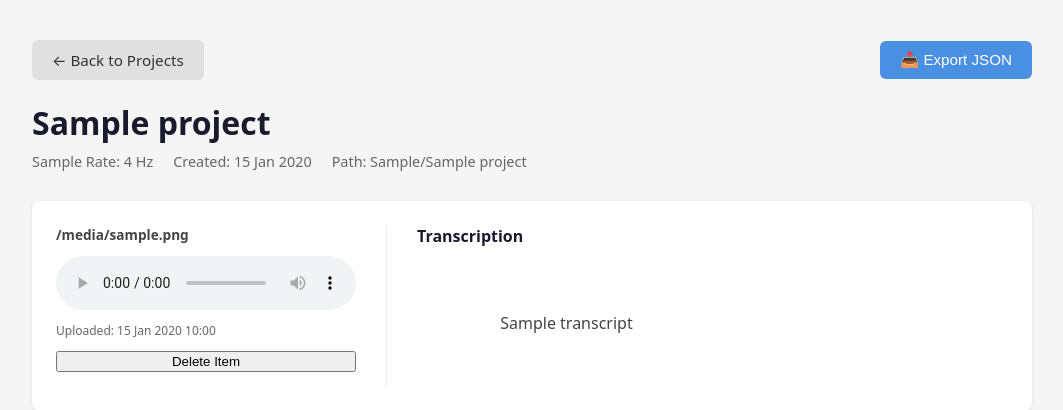
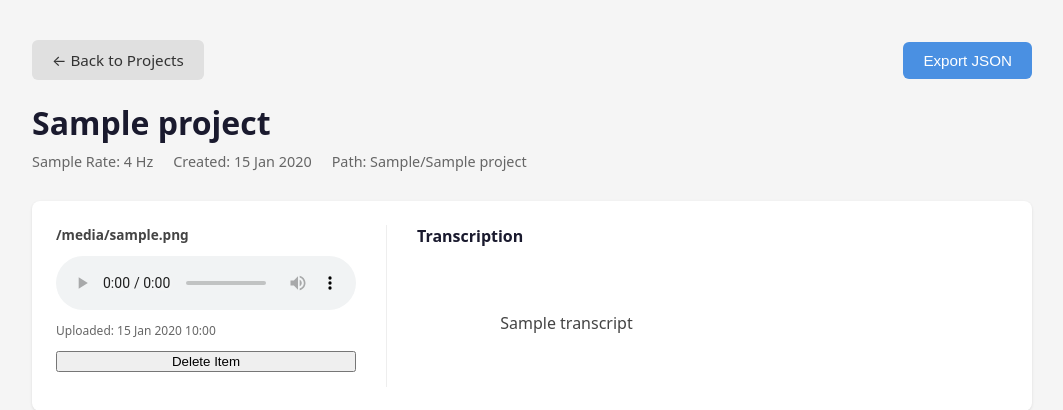
Before and after one commit to Appoox/Mozhi, a Django app: template export/templates/export/project_detail.html in a window 1280 px wide. Shown: the top 410 px of the page, without its empty margins (108-1171 px from the left). Run offline with Django 5.2, Linux system fonts and the light colour scheme; the template is opened without the code that fills it: most values are stand-ins (such as "Sample title", 1, 10 or a date in 2020).

Commit message:
[refactor]Remove emojis from button texts, update record button color, and clean up CSS comments.

```diff
--- a/export/static/export/css/project_detail.css
+++ b/export/static/export/css/project_detail.css
@@ -107,8 +107,6 @@ h1 {
 }
 
 
-/* Reusing Modal Styles from earlier implementation if not present,
-   but since I'm editing the same file, I'll ensure they are clean. */
 .modal {
     display: none;
     position: fixed;
--- a/export/templates/export/project_detail.html
+++ b/export/templates/export/project_detail.html
@@ -10,7 +10,7 @@
 <body>
     <div class="nav-bar">
         <a href="{% url 'export:project_list' %}" class="btn btn-secondary">← Back to Projects</a>
-        <button type="button" class="btn" id="exportJsonBtn" style="background-color: #4a90e2;">📥 Export JSON</button>
+        <button type="button" class="btn" id="exportJsonBtn" style="background-color: #4a90e2;">Export JSON</button>
     </div>
 
     <!-- Loading Overlay -->
--- a/transcription/templates/transcription/project_detail.html
+++ b/transcription/templates/transcription/project_detail.html
@@ -10,7 +10,7 @@
 <body>
     <div class="nav-bar">
         <a href="{% url 'project_list' %}" class="btn btn-secondary">← Back to Projects</a>
-        <button type="button" class="btn" id="recordBtn" style="background-color: #ff4d4d;">🎙️ Record Audio</button>
+        <button type="button" class="btn" id="recordBtn" style="background-color: #139b06;">Record Audio</button>
     </div>
 
     <h1>{{ project.name }}</h1>
```
